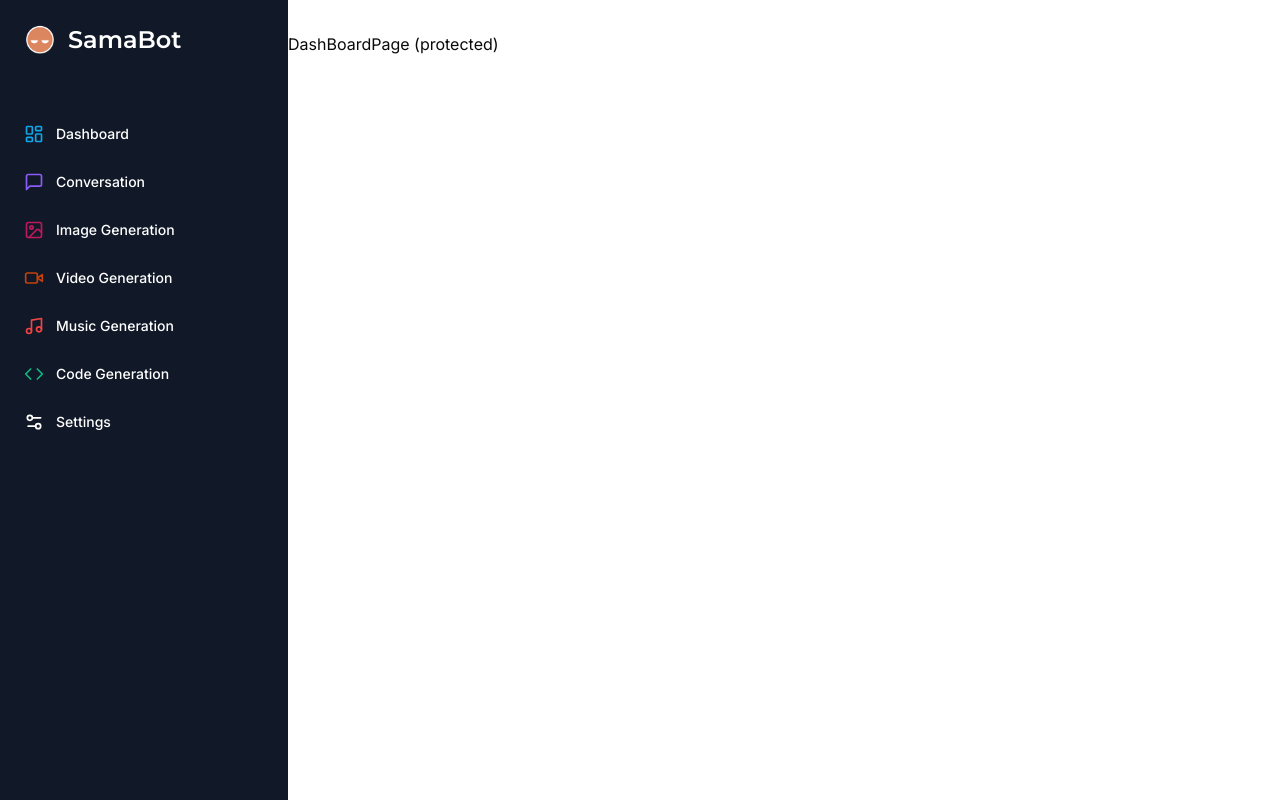
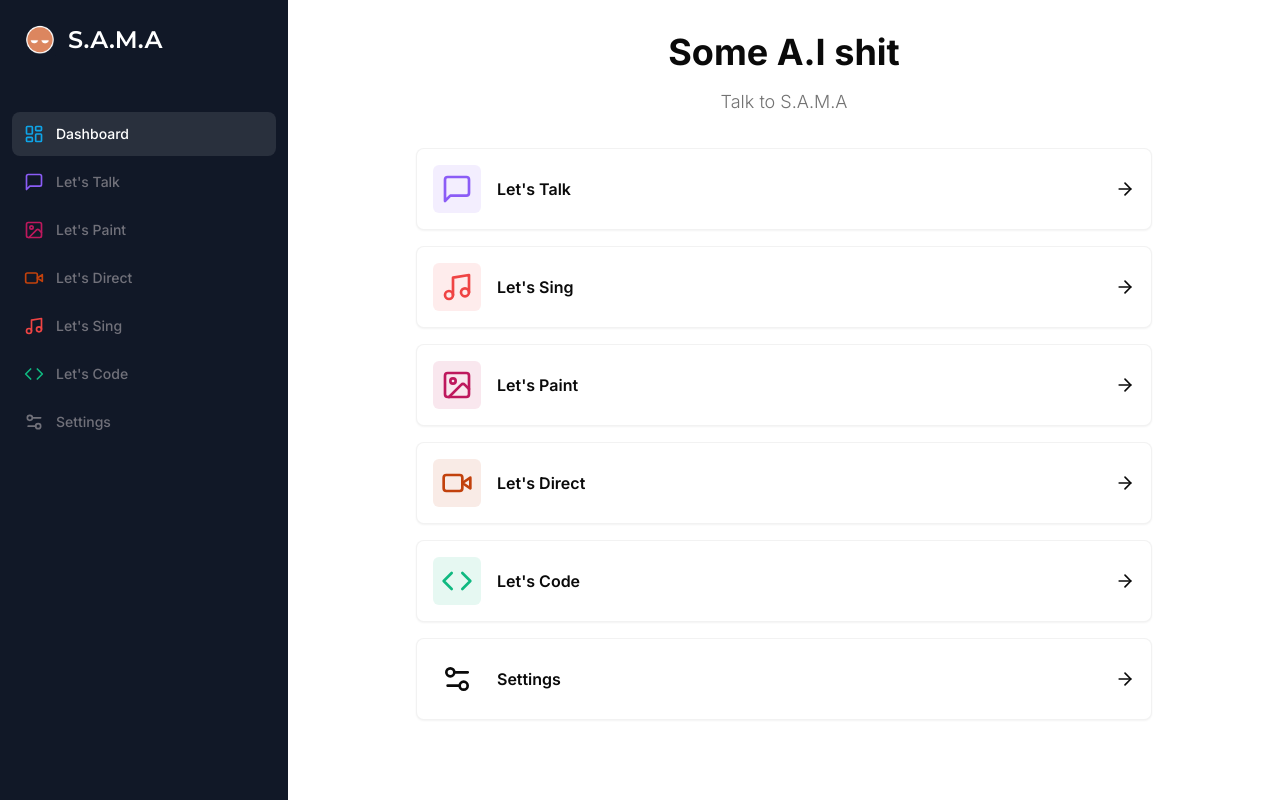
Before and after one commit to HasnyS/AI_BOT_MEDIA_GENERATOR_SITE, a Next.js app: page /dashboard in a window 1280 px wide. Built offline with nearby package versions, Linux system fonts and the light colour scheme.

Commit message:
dashboard page v1

```diff
--- a/app/(dashboard)/(routes)/dashboard/page.tsx
+++ b/app/(dashboard)/(routes)/dashboard/page.tsx
@@ -1,8 +1,84 @@
-export default function DashBoardPage() {
-  return (
-      <div>
-     <p> DashBoardPage (protected)</p>
+import {ArrowRight, CodeIcon, ImageIcon, MessageSquare, MusicIcon, Settings2Icon, VideoIcon} from "lucide-react";
+import { Card } from "@/components/ui/card";
+import { cn } from "@/lib/utils";
 
-      </div>
- )
-}
+const tools = [
+    {
+        label: "Let's Talk",
+        icon: MessageSquare,
+        color: "text-violet-500",
+        bgColor: "bg-violet-500/10",
+        href: "/talk"
+    },
+    {
+        label: "Let's Sing",
+        icon: MusicIcon,
+        color: "text-red-500",
+        bgColor: "bg-red-500/10",
+        href: "/sing"
+    },
+    {
+        label: "Let's Paint",
+        icon: ImageIcon,
+        color: "text-pink-700",
+        bgColor: "bg-pink-700/10",
+        href: "/paint"
+    },
+    {
+        label: "Let's Direct",
+        icon: VideoIcon,
+        color: "text-orange-700",
+        bgColor: "bg-orange-700/10",
+        href: "/video"
+    },
+    {
+        label: "Let's Code",
+        icon: CodeIcon,
+        color: "text-emerald-500",
+        bgColor: "bg-emerald-500/10",
+        href: "/build"
+    },
+    {
+        label: "Settings",
+        icon: Settings2Icon,
+        color: "text-grey-500",
+        bgColor: "bg-grey-500/10",
+        href: "/settings"
+    },
+
+];
+
+const DashboardPage = () => {
+    return (
+        <div>
+            <div className="mb-8 space-y-4">
+                <h2 className="text-2xl md:text-4xl font-bold text-center">
+                    Some A.I shit
+                </h2>
+                <p className="text-muted-foreground font-light text-sm md:text-lg text-center">
+                    Talk to S.A.M.A
+                </p>
+            </div>
+            <div className="px-4 md:px-20 lg:px-32 space-y-4">
+                {tools.map((tool) => (
+                    <Card
+                        key={tool.href}
+                        className="p-4 border-black/5 flex items-center justify-between hover:shadow-md transition cursor-pointer"
+                    >
+                        <div className="flex items-center gap-x-4">
+                            <div className={cn("p-2 w-fit rounded-md", tool.bgColor)}>
+                                <tool.icon className={cn("w-8 h-8", tool.color)} />
+                            </div>
+                            <div className={'font-semibold'}>
+                                {tool.label}
+                            </div>
+                        </div>
+                        <ArrowRight className={'w-5 h-5'}/>
+                    </Card>
+                ))}
+            </div>
+        </div>
+    );
+};
+
+export default DashboardPage;
--- a/components/sidebar.tsx
+++ b/components/sidebar.tsx
@@ -5,6 +5,7 @@
 import { Montserrat } from "next/font/google";
 import {CodeIcon, ImageIcon, LayoutDashboard, MessageSquare, MusicIcon, Settings2Icon, VideoIcon} from "lucide-react";
 import { cn } from "@/lib/utils";
+import {usePathname} from "next/navigation";
 
 const montserrat = Montserrat({
     weight: "600",
@@ -19,33 +20,33 @@
         color: "text-sky-500",
     },
     {
-        label: "Conversation",
+        label: "Let's Talk",
         icon: MessageSquare,
         href: "/talk",
         color: "text-violet-500",
     },
     {
-        label: "Image Generation",
+        label: "Let's Paint",
         icon: ImageIcon,
-        href: "/draw",
+        href: "/paint",
         color: "text-pink-700",
     },
     {
-        label: "Video Generation",
+        label: "Let's Direct",
         icon: VideoIcon,
-        href: "/record",
+        href: "/video",
         color: "text-orange-700",
     },
     {
-        label: "Music Generation",
+        label: "Let's Sing",
         icon: MusicIcon,
         href: "/sing",
         color: "text-red-500",
     },
     {
-        label: "Code Generation",
+        label: "Let's Code",
         icon: CodeIcon,
-        href: "/invent",
+        href: "/build",
         color: "text-emerald-500",
     },
     {
@@ -57,6 +58,7 @@
 ];
 
 const Sidebar = () => {
+    const pathname = usePathname();
     return (
         <div className="space-y-4 py-4 flex flex-col h-full bg-[#111827] text-white">
             <div className="px-3 py-2 flex-1">
@@ -65,7 +67,7 @@
                         <Image fill alt="logo" src="/logo.png" />
                     </div>
                     <h1 className={cn("text-2xl font-bold", montserrat.className)}>
-                        SamaBot
+                       S.A.M.A
                     </h1>
                 </Link>
                 <div className="space-y-1">
@@ -73,7 +75,7 @@
                         <Link
                             href={route.href}
                             key={route.href}
-                            className={'text-sm group flex p-3 w-full justify-start font-medium curosr-pointer gover:text-white hover:bg-white/10 rounded-lg transition '}
+                            className={cn('text-sm group flex p-3 w-full justify-start font-medium cursor-pointer hover:text-white hover:bg-white/10 rounded-lg transition ', pathname === route.href ? "text-white bg-white/10" : "text-zinc-500")}
                         >
                             <div className="flex items-center flex-1">
                                 <route.icon className={cn("h-5 w-5 mr-3", route.color)} />
--- /dev/null
+++ b/components/ui/card.tsx
@@ -0,0 +1,79 @@
+import * as React from "react"
+
+import { cn } from "@/lib/utils"
+
+const Card = React.forwardRef<
+  HTMLDivElement,
+  React.HTMLAttributes<HTMLDivElement>
+>(({ className, ...props }, ref) => (
+  <div
+    ref={ref}
+    className={cn(
+      "rounded-lg border bg-card text-card-foreground shadow-sm",
+      className
+    )}
+    {...props}
+  />
+))
+Card.displayName = "Card"
+
+const CardHeader = React.forwardRef<
+  HTMLDivElement,
+  React.HTMLAttributes<HTMLDivElement>
+>(({ className, ...props }, ref) => (
+  <div
+    ref={ref}
+    className={cn("flex flex-col space-y-1.5 p-6", className)}
+    {...props}
+  />
+))
+CardHeader.displayName = "CardHeader"
+
+const CardTitle = React.forwardRef<
+  HTMLParagraphElement,
+  React.HTMLAttributes<HTMLHeadingElement>
+>(({ className, ...props }, ref) => (
+  <h3
+    ref={ref}
+    className={cn(
+      "text-2xl font-semibold leading-none tracking-tight",
+      className
+    )}
+    {...props}
+  />
+))
+CardTitle.displayName = "CardTitle"
+
+const CardDescription = React.forwardRef<
+  HTMLParagraphElement,
+  React.HTMLAttributes<HTMLParagraphElement>
+>(({ className, ...props }, ref) => (
+  <p
+    ref={ref}
+    className={cn("text-sm text-muted-foreground", className)}
+    {...props}
+  />
+))
+CardDescription.displayName = "CardDescription"
+
+const CardContent = React.forwardRef<
+  HTMLDivElement,
+  React.HTMLAttributes<HTMLDivElement>
+>(({ className, ...props }, ref) => (
+  <div ref={ref} className={cn("p-6 pt-0", className)} {...props} />
+))
+CardContent.displayName = "CardContent"
+
+const CardFooter = React.forwardRef<
+  HTMLDivElement,
+  React.HTMLAttributes<HTMLDivElement>
+>(({ className, ...props }, ref) => (
+  <div
+    ref={ref}
+    className={cn("flex items-center p-6 pt-0", className)}
+    {...props}
+  />
+))
+CardFooter.displayName = "CardFooter"
+
+export { Card, CardHeader, CardFooter, CardTitle, CardDescription, CardContent }
```
